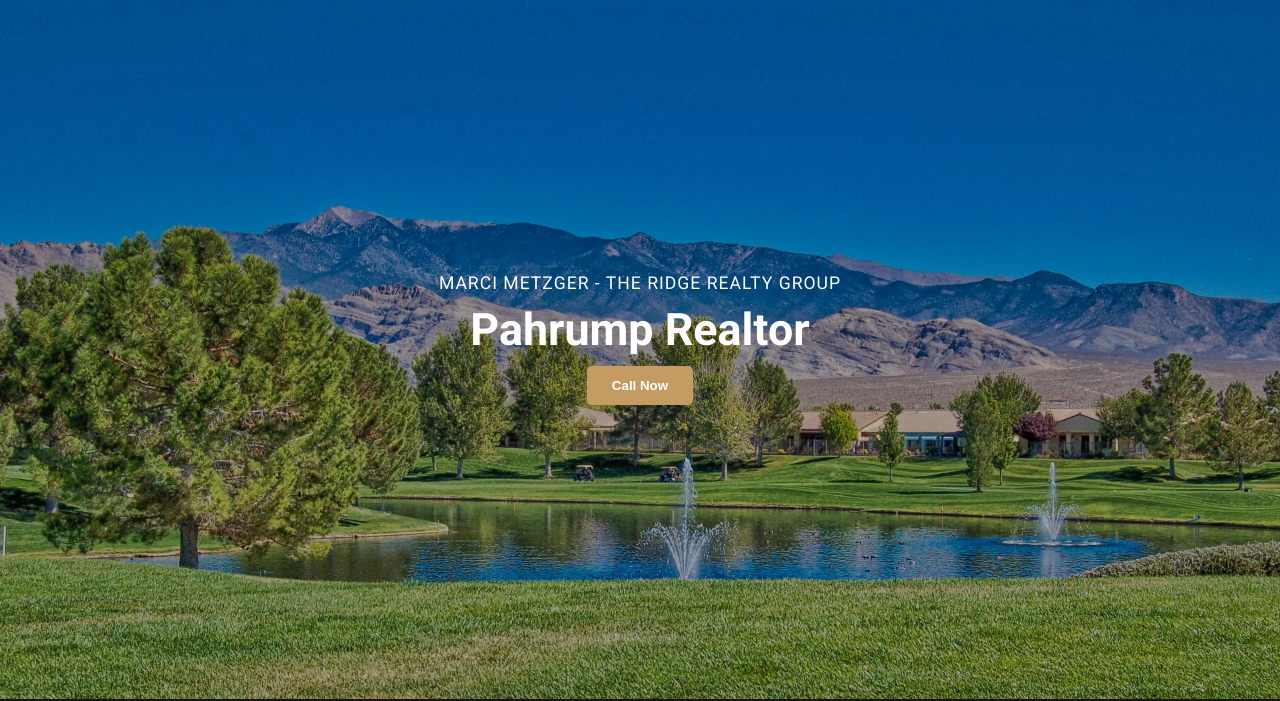
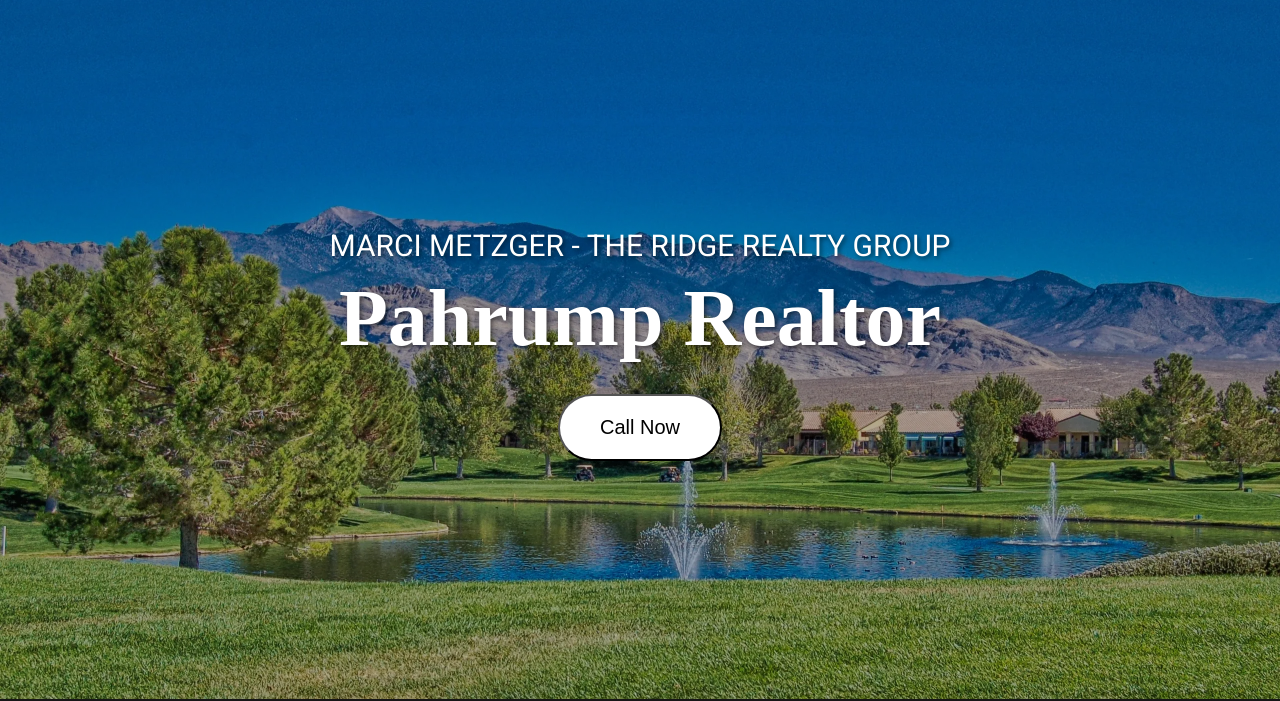
Before and after one commit to Gelo-GitHub/PFT-Web-Builder-Assignment, a plain HTML site: page index.html in a window 1280 px wide. Shown: the part 116-817 px from the top of the page. Drawn offline with Linux system fonts and the light colour scheme; a web font is replaced by a local one.

Commit message:
Update index.css

```diff
--- a/index.css
+++ b/index.css
@@ -298,19 +298,17 @@ body {
   box-sizing: border-box;
 }
 
-/* Background image as an <img> element */
 .marci-bg {
   position: absolute;
   top: 0;
   left: 0;
   width: 100%;
   height: 100%;
-  object-fit: cover; /* ensures the image fills the area without distortion */
+  object-fit: cover;
   object-position: center;
   z-index: 0;
 }
 
-/* Gradient overlay */
 .overlay {
   position: absolute;
   top: 0;
@@ -321,7 +319,6 @@ body {
   z-index: 1;
 }
 
-/* Foreground content */
 .marci-content {
   position: relative;
   z-index: 2;
@@ -329,24 +326,37 @@ body {
   color: white;
 }
 
-.marci-content p {
-  font-size: 1.1rem;
-  letter-spacing: 1px;
+.marci-metzger h1 {
+  color: var(--text-primary);
+  font-family: 'Google Sans Text';
+  font-size: 80px;
+  margin: 10px;
+  text-align: center;
+  text-shadow: 2px 2px 4px rgba(0, 0, 0, 0.5);
 }
 
-.marci-content h1 {
-  font-size: 2.8rem;
-  margin: 10px 0;
+.marci-metzger p {
+  color: var(--text-primary);
+  font-size: 30px;
+  margin: 10px;
+  text-align: center;
+  text-shadow: 2px 2px 4px rgba(0, 0, 0, 0.5);
 }
 
 .call-button {
-  padding: 12px 25px;
-  background: #c49b63;
+  background-color: white;
+  color: var(--text-accent);
+  font-size: 20px;
+  padding: 20px 40px;
+  border-radius: 100px;
+  cursor: pointer;
+  margin-top: 20px;
+  transition: background-color 0.3s, color 0.3s;
+}
+
+.call-button:hover {
+  background-color: #8b5f64;
   color: white;
-  border: none;
-  border-radius: 5px;
-  font-weight: bold;
-  cursor: pointer;
 }
 
 /* Mobile adjustments */
```
